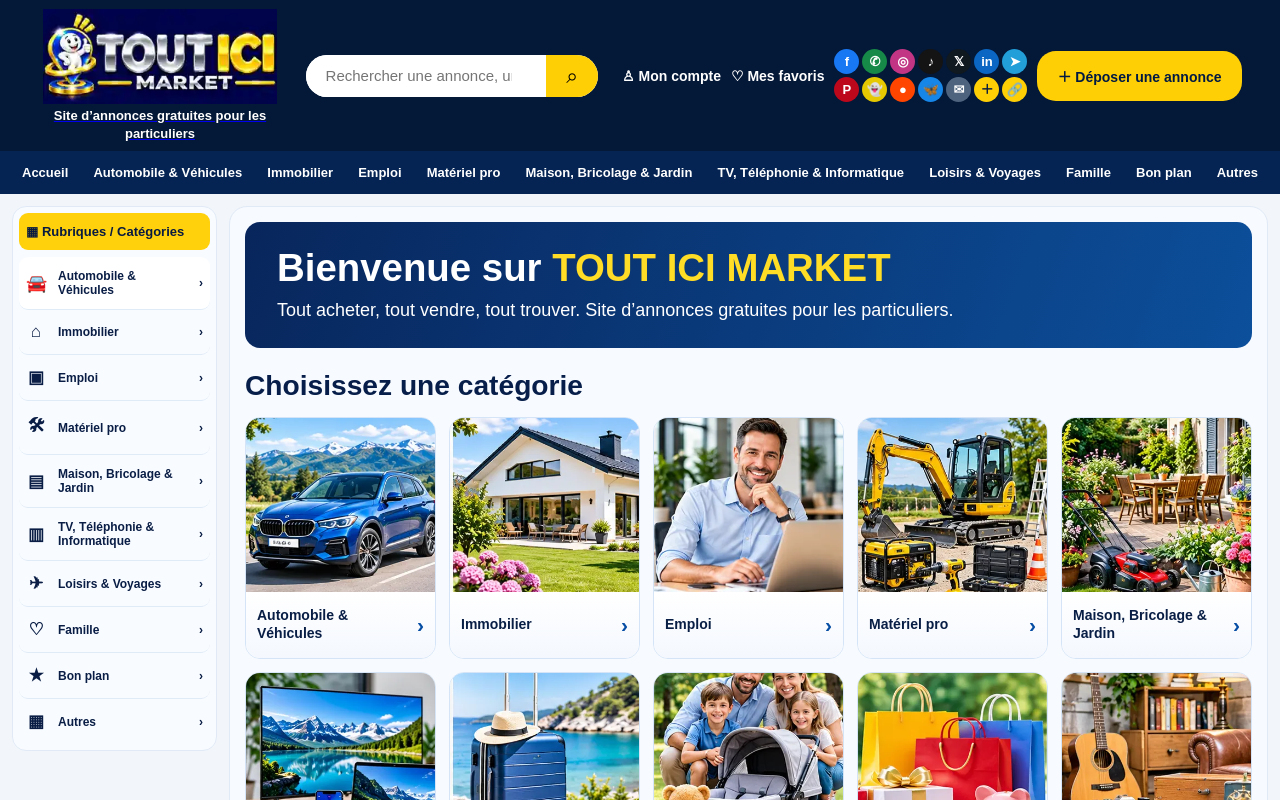
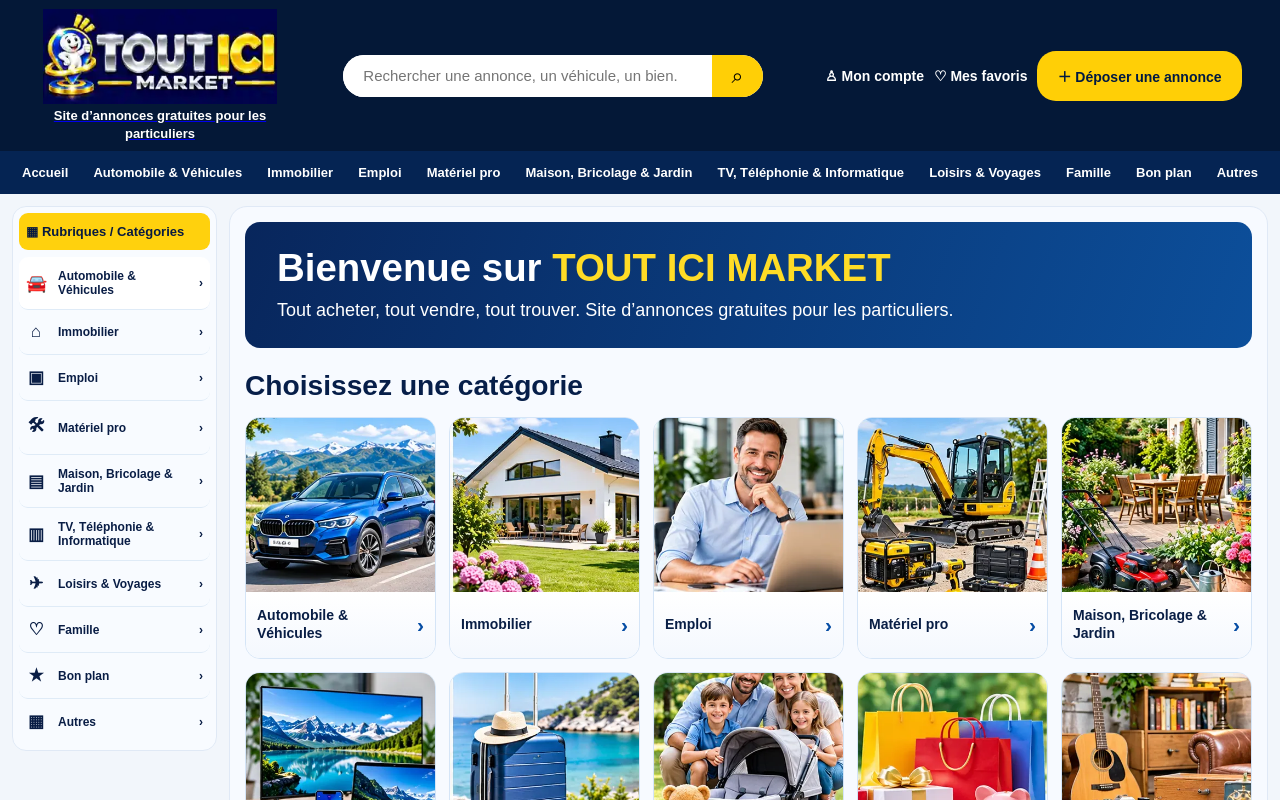
Before and after one commit to Touticimarket/tout-ici-market, a Next.js app: page / in a window 1280 px wide. Shown: the top 800 px of the page. Built offline with nearby package versions, Linux system fonts and the light colour scheme.

Commit message:
Hide social network icons from header until later redesign

```diff
--- a/app/layout.tsx
+++ b/app/layout.tsx
@@ -1,4 +1,3 @@
-import SocialNetworkIcons from "./components/SocialNetworkIcons";
 import type { ReactNode } from "react";
 import type { Metadata } from "next";
 export const metadata:Metadata={
@@ -64,7 +63,6 @@ export default function RootLayout({children}:{children:ReactNode}){
       <nav className="tim-header-links" aria-label="Espace utilisateur">
         <a href="/compte">♙ Mon compte</a>
         <a href="/favoris">♡ Mes favoris</a>
-        <SocialNetworkIcons/>
         <a className="tim-post" href="/automobile/deposer">＋ Déposer une annonce</a>
       </nav>
     </header>
```
